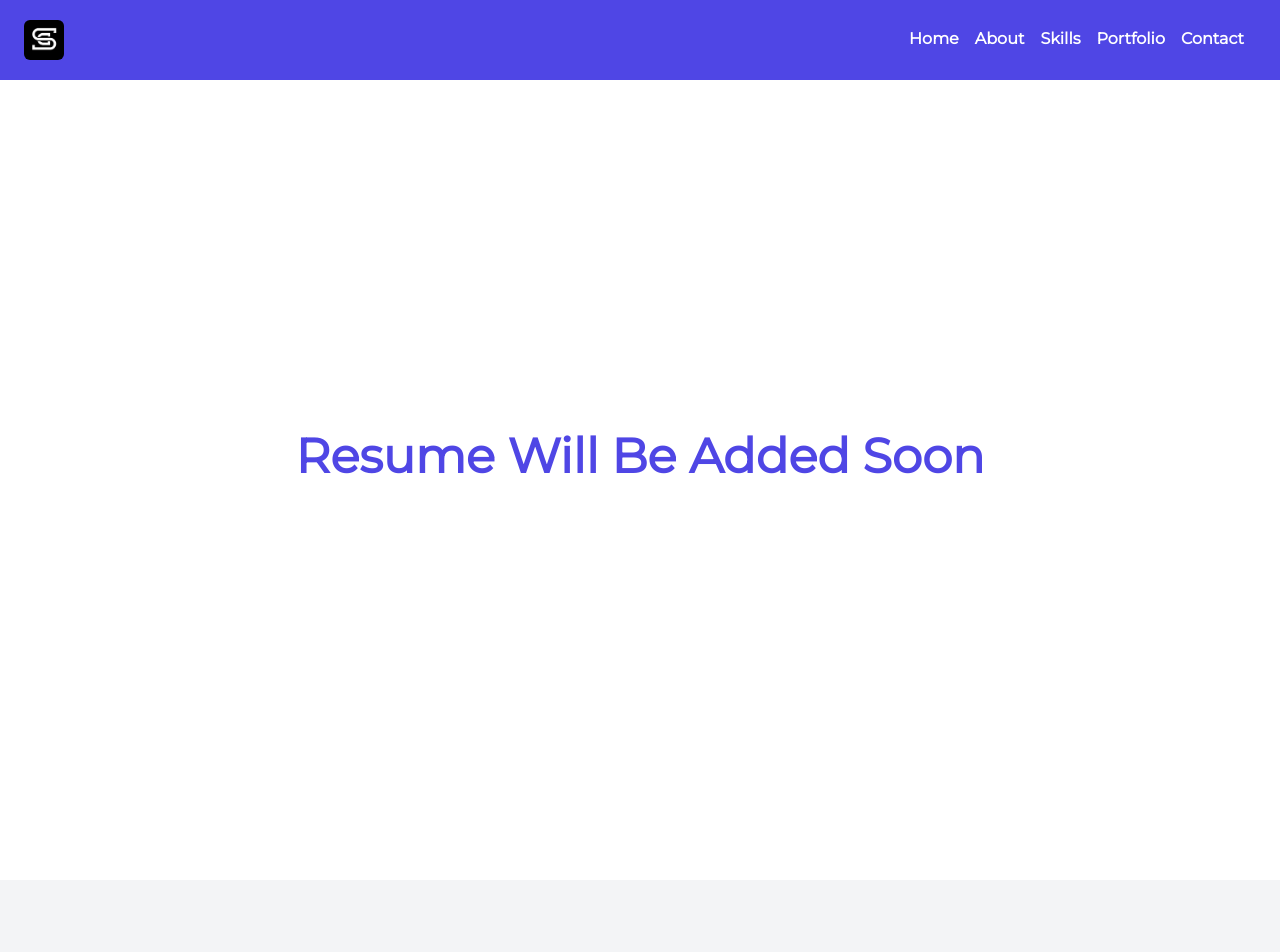
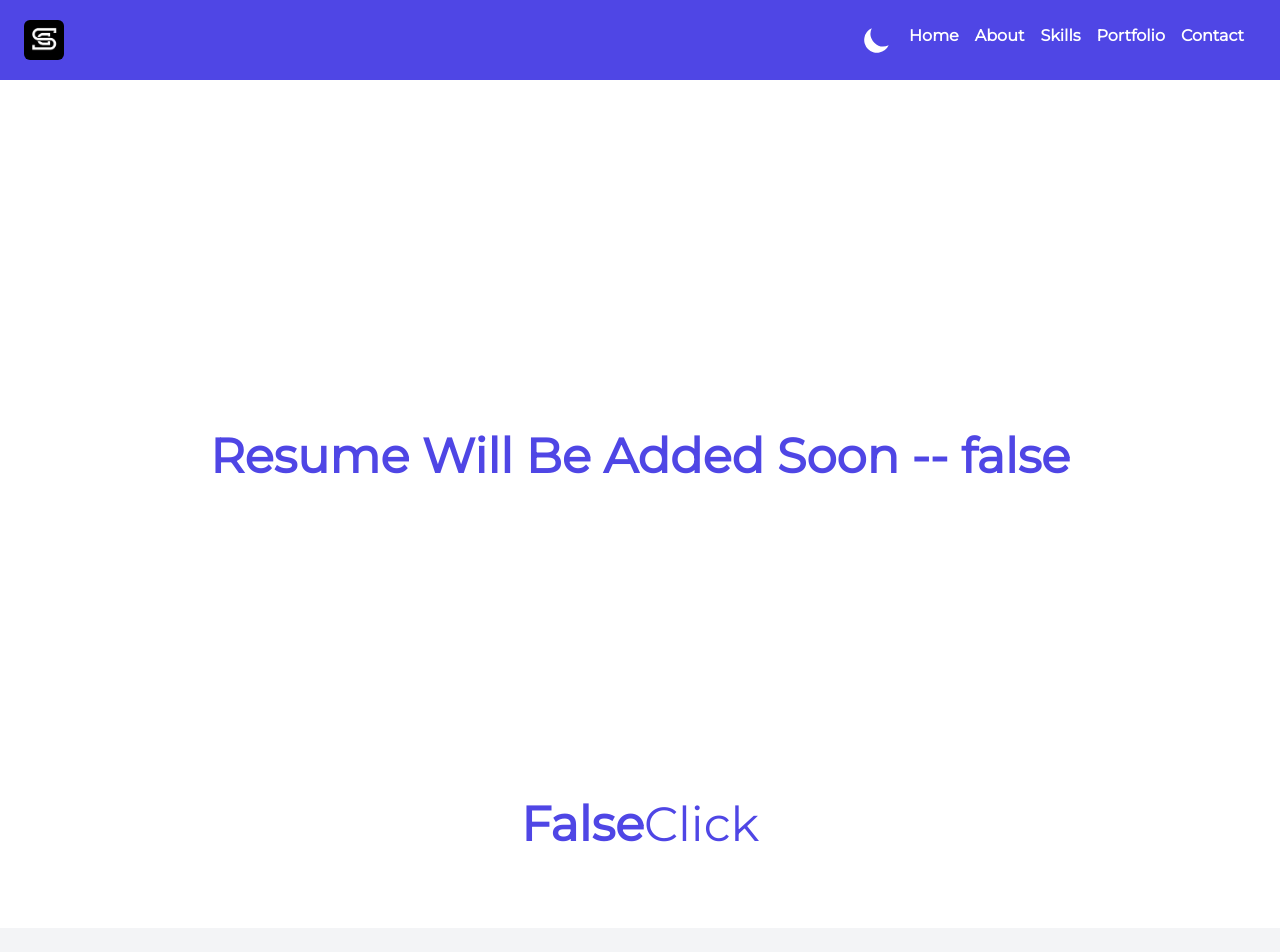
Before and after one commit to shubhangchourasia/portfolio, a Vue app: page /resume in a window 1280 px wide. Shown: the top 952 px of the page. Built offline with nearby package versions, Linux system fonts and the light colour scheme.

Commit message:
Dark mode added

```diff
--- a/src/App.vue
+++ b/src/App.vue
@@ -8,17 +8,21 @@
   </div>
 </template>
 <script>
-import { ref } from "@vue/reactivity";
 import "./assets/tailwind.css";
 import Navbar from "./components/Navbar.vue";
 import Footer from "./components/Footer.vue";
+import { computed } from "@vue/runtime-core";
+import { useStore } from "vuex";
 export default {
   components: {
     Navbar,
     Footer,
   },
   setup() {
-    const isDark = ref(false);
+    // Init store
+    const store = useStore();
+    //  If Dark Mode
+    var isDark = computed(() => store.state.isDark);
     return { isDark };
   },
 };
--- a/src/components/Footer.vue
+++ b/src/components/Footer.vue
@@ -1,8 +1,10 @@
 <template>
-  <div :class="{'dark': isDark }">
+  <div :class="{ dark: isDark }">
     <div class="mt-20 py-20 bg-gray-100 dark:bg-black">
       <div class="text-center text-gray-700 font-semibold dark:text-gray-50">
-        <div class="dark:text-gray-50 tracking-wider">&copy; 2021 Shubhang Chourasia</div>
+        <div class="dark:text-gray-50 tracking-wider">
+          &copy; 2021 Shubhang Chourasia
+        </div>
         <div class="float-right mt-2 mr-10">
           <a href="#">
             <svg
@@ -25,10 +27,14 @@
 </template>
 
 <script>
-import { ref } from "@vue/reactivity";
+import { computed } from "@vue/runtime-core";
+import { useStore } from "vuex";
 export default {
   setup() {
-    const isDark = ref(false);
+    // Init store
+    const store = useStore();
+    //  If Dark Mode
+    var isDark = computed(() => store.state.isDark);
 
     return { isDark };
   },
--- a/src/components/Navbar.vue
+++ b/src/components/Navbar.vue
@@ -1,22 +1,40 @@
 <template>
-  <div :class="{ 'dark': isDark }">
+  <div :class="{ dark: isDark }">
     <!-- Navbar Starts -->
-    <nav class="flex py-5 md:flex-wrap fixed left-0 right-0 bg-indigo-600 dark:bg-black">
+    <nav
+      class="
+        flex
+        py-5
+        md:flex-wrap
+        fixed
+        left-0
+        right-0
+        bg-indigo-600
+        dark:bg-black
+      "
+    >
       <div class="brand w-full relative flex justify-between">
         <!-- Logo -->
         <div class="ml-2">
           <router-link to="/">
-            <img src="../assets/logo.png" alt="Logo" class="h-10 rounded-md ml-4" />
+            <img
+              src="../assets/logo.png"
+              alt="Logo"
+              class="h-10 rounded-md ml-4"
+            />
           </router-link>
         </div>
         <!-- Toggle Button -->
-        <button class="button ml-auto hidden md:block mx-9" @click="toggleNavbar">
+        <button
+          class="button ml-auto hidden md:block mx-9"
+          @click="toggleNavbar"
+        >
           <svg
             xmlns="http://www.w3.org/2000/svg"
             class="h-6 w-6 tbtn"
             fill="none"
             viewBox="0 0 24 24"
-            stroke="currentColor"
+            stroke="#fff"
             v-if="!toggleNav"
           >
             <path
@@ -31,7 +49,7 @@
             class="h-6 w-6 tbtn"
             fill="none"
             viewBox="0 0 24 24"
-            stroke="currentColor"
+            stroke="#fff"
             v-else
           >
             <path
@@ -45,12 +63,57 @@
       </div>
       <!-- Links -->
       <div
-        class="links flex items-center md:w-screen md:shadow-md"
-        :class="{'md:hidden': !toggleNav, 'md:flex': toggleNav}"
+        class="links flex items-center md:w-screen"
+        :class="{ 'md:hidden': !toggleNav, 'md:flex': toggleNav }"
       >
-        <ul class="flex md:flex-col ml-auto md:mx-auto md:items-center mx-9 text-white font-bold">
-          <li v-for="item in navLinks" :key="item.tag" class="nav-item ml-4 linkHover md:mt-2">
-            <router-link :to="item.to">{{item.tag}}</router-link>
+        <ul
+          class="
+            flex
+            md:flex-col
+            ml-auto
+            md:mx-auto
+            md:items-center
+            mx-9
+            text-white
+            font-bold
+          "
+        >
+          <li class="nav-item ml-4 md:mt-2 cursor-pointer" @click="toggleTheme">
+
+            <!-- Sun icon -->
+            <svg
+              xmlns="http://www.w3.org/2000/svg"
+              class="h-8 w-8"
+              viewBox="0 0 20 20"
+              fill="#fff"
+                       v-if="isDark"
+            >
+              <path
+                fill-rule="evenodd"
+                d="M10 2a1 1 0 011 1v1a1 1 0 11-2 0V3a1 1 0 011-1zm4 8a4 4 0 11-8 0 4 4 0 018 0zm-.464 4.95l.707.707a1 1 0 001.414-1.414l-.707-.707a1 1 0 00-1.414 1.414zm2.12-10.607a1 1 0 010 1.414l-.706.707a1 1 0 11-1.414-1.414l.707-.707a1 1 0 011.414 0zM17 11a1 1 0 100-2h-1a1 1 0 100 2h1zm-7 4a1 1 0 011 1v1a1 1 0 11-2 0v-1a1 1 0 011-1zM5.05 6.464A1 1 0 106.465 5.05l-.708-.707a1 1 0 00-1.414 1.414l.707.707zm1.414 8.486l-.707.707a1 1 0 01-1.414-1.414l.707-.707a1 1 0 011.414 1.414zM4 11a1 1 0 100-2H3a1 1 0 000 2h1z"
+                clip-rule="evenodd"
+              />
+            </svg>
+             <!-- Moon icon -->
+            <svg
+              xmlns="http://www.w3.org/2000/svg"
+              class="h-8 w-8"
+              viewBox="0 0 20 20"
+              fill="#fff"
+              v-else
+
+            >
+              <path
+                d="M17.293 13.293A8 8 0 016.707 2.707a8.001 8.001 0 1010.586 10.586z"
+              />
+            </svg>
+          </li>
+          <li
+            v-for="item in navLinks"
+            :key="item.tag"
+            class="nav-item ml-4 linkHover md:mt-2"
+          >
+            <router-link :to="item.to">{{ item.tag }}</router-link>
           </li>
         </ul>
       </div>
@@ -60,11 +123,33 @@
 
 <script>
 import { ref } from "@vue/reactivity";
+import { computed } from "@vue/runtime-core";
+import { useStore } from "vuex";
 export default {
   name: "Navbar",
   setup() {
-    // If dark mode
-    const isDark = ref(false);
+    // Init store
+    const store = useStore();
+    //  If Dark Mode
+    var isDark = computed(() => store.state.isDark);
+
+    //Check for theme in localStorage
+    const theme = JSON.parse(localStorage.getItem("darkMode"));
+    if (theme != null) {
+      // Set theme in store
+      store.dispatch("tryUpdate", theme);
+    } else {
+      localStorage.setItem("darkMode", false);
+      store.dispatch("tryUpdate", false);
+    }
+
+    const toggleTheme = () => {
+      //Set theme in localStorage
+      localStorage.setItem("darkMode", !isDark.value);
+      //Set theme in store
+      store.dispatch("tryUpdate", !isDark.value);
+    };
+
     // Navbar toggle variable.
     const toggleNav = ref(false);
     // Navbar toggle function.
@@ -80,7 +165,7 @@ export default {
       { tag: "Contact", to: "/#contact" },
       // { tag: "Resume", to: "/resume" },
     ];
-    return { isDark, toggleNav, toggleNavbar, navLinks };
+    return { isDark, toggleNav, toggleNavbar, navLinks, toggleTheme };
   },
 };
 </script>
--- a/src/router/index.js
+++ b/src/router/index.js
@@ -8,16 +8,25 @@ const routes = [
     path: "/",
     name: "Home",
     component: Home,
+    meta: {
+      title: "Shubhang Chourasia - Frontend Developer",
+    },
   },
   {
     path: "/resume",
     name: "Resume",
     component: Resume,
+    meta: {
+      title: "Shubhang Chourasia - Frontend Developer",
+    },
   },
   {
     path: "/:catchAll(.*)",
     name: "Not Found",
     component: NotFound,
+    meta: {
+      title: "Page Not Found",
+    },
   },
 ];
 
@@ -36,7 +45,7 @@ const router = createRouter({
   },
 });
 router.beforeEach((to, from, next) => {
-  document.title = to.name;
+  document.title = to.meta.title;
   next();
 });
 export default router;
--- a/src/store/index.js
+++ b/src/store/index.js
@@ -1,12 +1,21 @@
-import { createStore } from 'vuex'
+import { createStore } from "vuex";
 
 export default createStore({
   state: {
+    //If Dark mode
+    isDark: false,
   },
   mutations: {
+    updateTheme(state, payload) {
+      //Set theme in store
+      state.isDark = payload;
+    },
   },
   actions: {
+    tryUpdate({ commit }, payload) {
+      //Commit theme to mutation.
+      commit("updateTheme", payload);
+    },
   },
-  modules: {
-  }
-})
+  modules: {},
+});
--- a/src/views/Home.vue
+++ b/src/views/Home.vue
@@ -251,12 +251,15 @@
   </div>
 </template>
 <script>
-import { ref } from "@vue/reactivity";
+import { computed } from "@vue/runtime-core";
+import { useStore } from "vuex";
 export default {
   name: "Home",
   setup() {
-    // If dark mode
-    const isDark = ref(false);
+ // Init store
+    const store = useStore();
+    //  If Dark Mode
+    var isDark = computed(() => store.state.isDark);
 
     const devSkills = [
       "Google App Engine",
--- a/src/views/Resume.vue
+++ b/src/views/Resume.vue
@@ -1,5 +1,50 @@
 <template>
   <div
-    class="pt-28 flex items-center justify-center text-indigo-600 font-semibold text-5xl md:text-2xl min-h-screen"
-  >Resume Will Be Added Soon</div>
+    class="
+      pt-28
+      flex
+      items-center
+      justify-center
+      text-indigo-600
+      font-semibold
+      text-5xl
+      md:text-2xl
+      min-h-screen
+    "
+  >
+    Resume Will Be Added Soon -- {{ item }}
+  </div>
+  <div
+    class="
+      flex
+      justify-center
+      text-indigo-600
+      font-semibold
+      text-5xl
+      md:text-2xl
+    "
+  >
+    <div v-if="item">True</div>
+    <div v-else>False</div>
+    <button @click="asdf">Click</button>
+  </div>
 </template>
+
+
+<script>
+import { computed } from "@vue/runtime-core";
+import { useStore } from "vuex";
+export default {
+  setup() {
+    const store = useStore();
+    const item = computed(() => store.state.isDark);
+    // console.log("w", item.value);
+    // console.log("e3", localStorage.getItem("qw"));
+    const asdf = () => {
+
+      store.dispatch("tryUpdate", true);
+    };
+    return { item, asdf };
+  },
+};
+</script>
```
